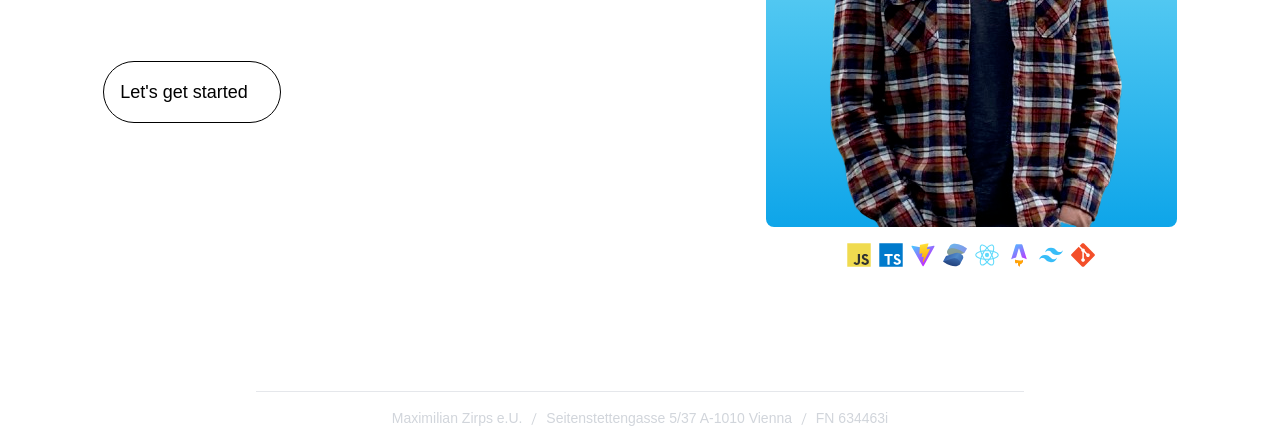
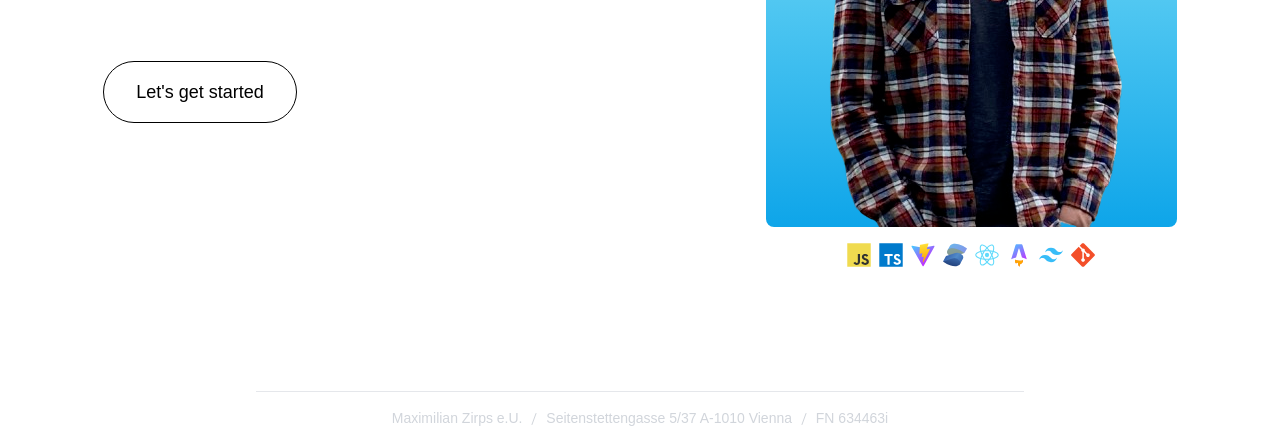
Before and after one commit to maxzirps/maxzirps.at, an Astro site: page / in a window 1280 px wide. Shown: the part 473-917 px from the top of the page. Built offline with nearby package versions, Linux system fonts and the light colour scheme; Astro itself is replaced by a stand-in of ours.

Commit message:
fix cta button padding

```diff
--- a/src/components/Header.astro
+++ b/src/components/Header.astro
@@ -121,7 +121,7 @@ import TechIcons from "./TechIcons.astro";
       <div class="mt-16">
         <a
           href="mailto:hello@maxzirps.at"
-          class="border-black inline-flex items-center border py-4 px-8 sm:p-4 sm:pr-8 rounded-full sm:rounded-r-full text-lg hover:bg-black hover:text-white transition duration-300"
+          class="border-black inline-flex items-center border py-4 px-8 rounded-full sm:rounded-r-full text-lg hover:bg-black hover:text-white transition duration-300"
         >
           Let's get started
         </a>
```
